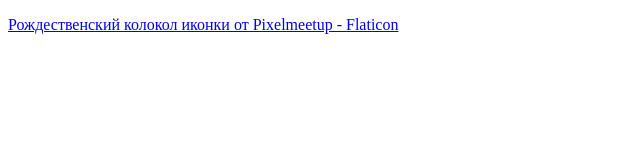
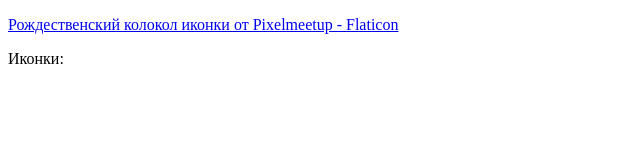
Before and after one commit to SofiaS2711/sofia, a plain HTML site: page index.html in a window 1280 px wide. Shown: the full height of the page, 0-640 px from the left. Drawn offline with Linux system fonts and the light colour scheme.

Commit message:
Update index.html

```diff
--- a/index.html
+++ b/index.html
@@ -7,7 +7,8 @@
    </head>
    </body>
  <p><a href="https://www.flaticon.com/ru/free-icons/-" title="Рождественский колокол иконки">Рождественский колокол иконки от Pixelmeetup - Flaticon</a>
-
+   <p>Иконки:
+</p>
 
    </body>
 </html>
```
